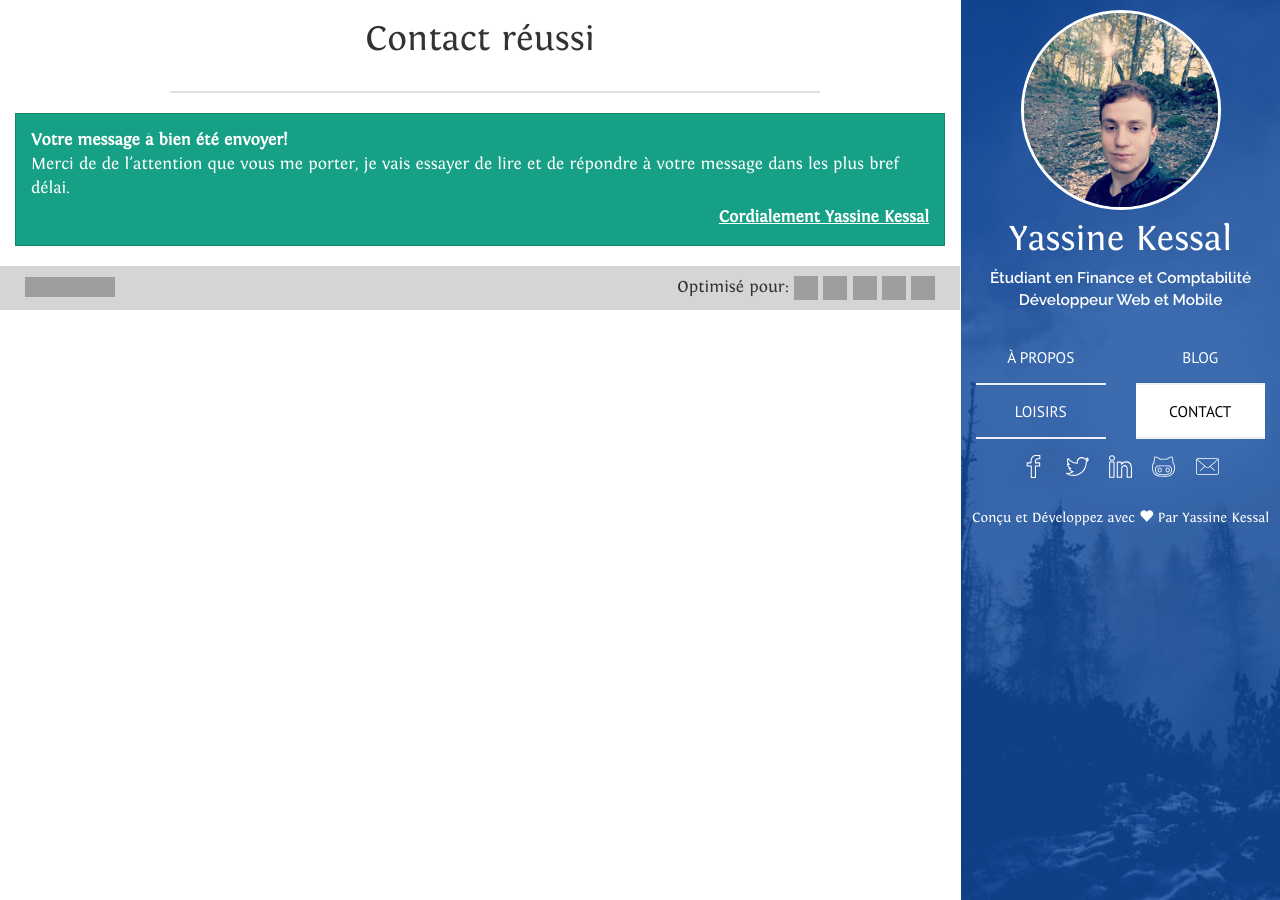
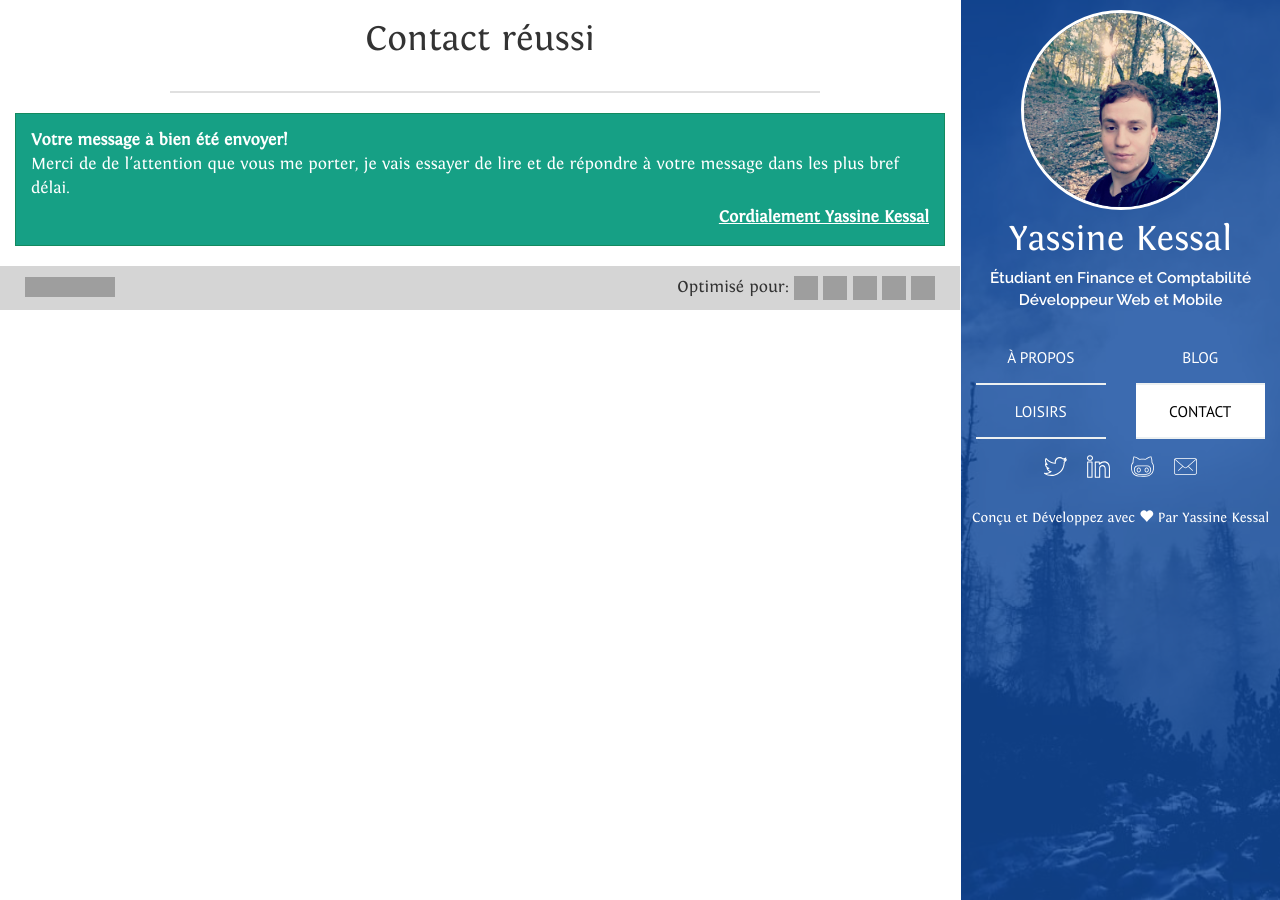
Before and after one commit to yassine-kessal/yassine-kessal.github.io, a Jekyll site: the page built from contact_success.html, in a window 1280 px wide. Built offline with Jekyll 4.4.1, drawn with Linux system fonts in a browser that asks for light colours; nearby versions of some CDN libraries; grey boxes are pictures that could not be loaded.

Commit message:
Remove facebook contact

```diff
--- a/_includes/header.html
+++ b/_includes/header.html
@@ -53,7 +53,6 @@ ATTENTION: Ce site est la propriété de Yassine Kessal! Vous pouvez regarder le
             </nav>
 
             <div class="social text-center">
-                <a href="{{site.facebook_url}}"><img class="svg-small" src="{{'/assets/svg/social/facebook.svg' | absolute_url }}" alt=""></a>
                 <a href="{{site.twitter_url}}"><img class="svg-small" src="{{'/assets/svg/social/twitter.svg' | absolute_url }}" alt=""></a>
                 <a href="{{site.linkedin_url}}"><img class="svg-small" src="{{'/assets/svg/social/linkedin.svg' | absolute_url }}" alt=""></a>
                 <a href="{{site.github_url}}"><img class="svg-small" src="{{'/assets/svg/social/github.svg' | absolute_url }}" alt=""></a>
--- a/contact.html
+++ b/contact.html
@@ -88,7 +88,6 @@ footer: >
     <hr>
     <div style="font-size: 120%">Réseaux Sociaux</div>
     <p class="text-center">
-      <a href="{{site.facebook_url}}"><img src="https://png.icons8.com/facebook/dusk/64" title="Facebook" width="48" height="48"></a>
       <a href="{{site.twitter_url}}"><img src="https://png.icons8.com/twitter/dusk/64" title="Twitter" width="48" height="48"></a>
       <a href="{{site.github_url}}"><img src="https://png.icons8.com/github/dusk/64" title="Github" width="48" height="48"></a>
       <a href="{{site.linkedin_url}}"><img src="https://png.icons8.com/linkedin/dusk/64" title="Linkedin" width="48" height="48"></a>
```
